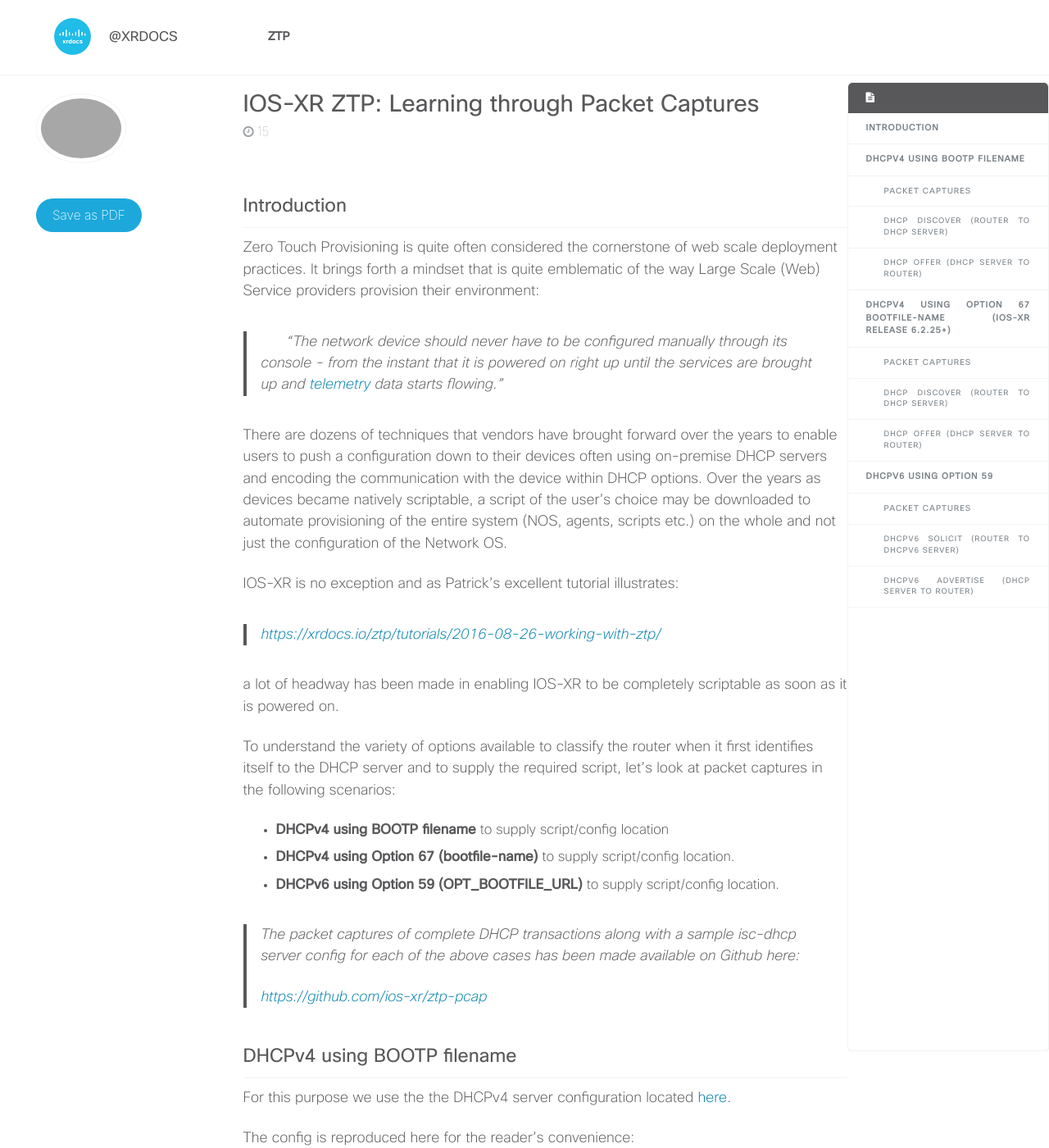
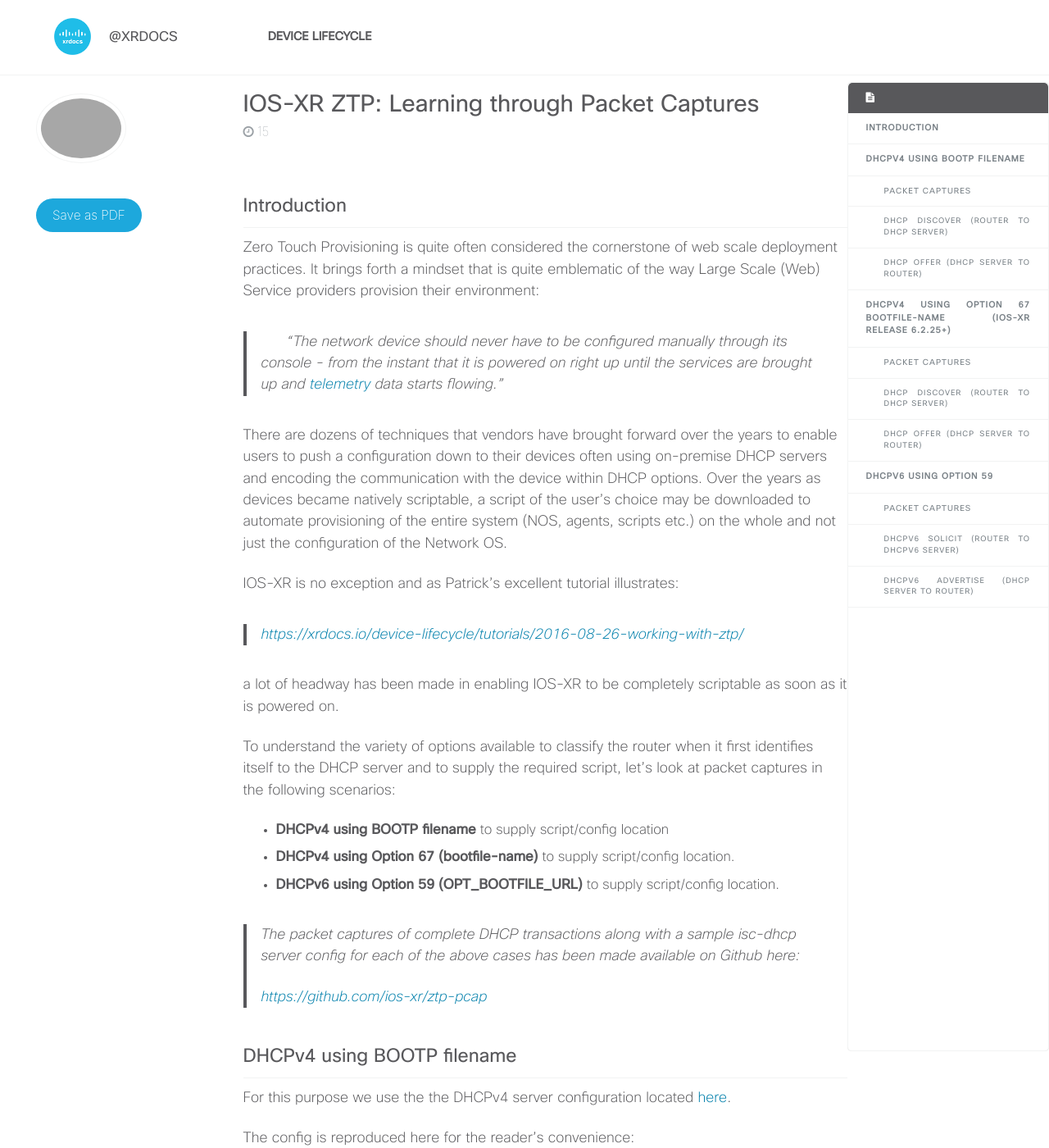
Before and after one commit to xrdocs/device-lifecycle, a Jekyll site: the page built from _blogs/2017-09-21-ios-xr-ztp-learning-through-packet-captures.md, in a window 1280 px wide and 1400 px high. Shown: the whole window at 82% size. Built offline with Jekyll 4.4.1, drawn with Linux system fonts in a browser that asks for light colours; comment, search, counter and statistics services are not loaded.

Commit message:
rollback

```diff
--- a/_blogs/2017-09-21-ios-xr-ztp-learning-through-packet-captures.md
+++ b/_blogs/2017-09-21-ios-xr-ztp-learning-through-packet-captures.md
@@ -36,7 +36,7 @@ Zero Touch Provisioning is quite often considered the cornerstone of web scale d
 There are dozens of techniques that vendors have brought forward over the years to enable users to push a configuration down to their devices often using on-premise DHCP servers and encoding the communication with the device within DHCP options. Over the years as devices became natively scriptable, a script of the user's choice may be downloaded to automate provisioning of the entire system (NOS, agents, scripts etc.) on the whole and not just the configuration of the Network OS.
 
 IOS-XR is no exception and as Patrick's excellent tutorial illustrates:
-><https://xrdocs.io/ztp/tutorials/2016-08-26-working-with-ztp/>
+><https://xrdocs.io/device-lifecycle/tutorials/2016-08-26-working-with-ztp/>
 
 a lot of headway has been made in enabling IOS-XR to be completely scriptable as soon as it is powered on.
 
--- a/_config.yml
+++ b/_config.yml
@@ -7,14 +7,14 @@
 
 # Site Settings
 locale                   : "en-US"
-title                    : "IOS XR ZTP @xrdocs"
-title_short              : "ZTP"
+title                    : "IOS XR Device Lifecycle @xrdocs"
+title_short              : "Device Lifecycle"
 title_separator          : "|"
 name                     : &name "Cisco Systems Inc"
-description              : &description "Documentation, Blogs and Tutorials on the ZTP, such as RPM management, ZTP & iPXE"
+description              : &description "Documentation, Blogs and Tutorials on the Device Lifecycle, such as RPM management, ZTP & iPXE"
 url                      : "https://xrdocs.io" # the base hostname & protocol for your site e.g. "https://mmistakes.github.io"
-baseurl                  : "/ztp" # the subpath of your site, e.g. "/blog"
-gh_repo                  : "https://github.com/xrdocs/ztp"
+baseurl                  : "/device-lifecycle" # the subpath of your site, e.g. "/blog"
+gh_repo                  : "https://github.com/xrdocs/device-lifecycle"
 teaser                   : # filename of teaser fallback teaser image placed in /images/, .e.g. "500x300.png"
 # breadcrumbs            : false # true, false (default)
 words_per_minute         : 200
@@ -282,8 +282,8 @@ tags:
 
 
 prose:
-  siteurl: 'https://xrdocs.io/ztp/'
-  relativeLinks: 'https://xrdocs.io/ztp/links.jsonp'
+  siteurl: 'https://xrdocs.io/device-lifecycle/'
+  relativeLinks: 'https://xrdocs.io/device-lifecycle/links.jsonp'
   media: 'images'
   ignore:
     - index.md
--- a/_layouts/homepage.html
+++ b/_layouts/homepage.html
@@ -16,11 +16,11 @@
 <div class="page__hero--overlay" style="background-image: url('images/lp/unsplash-lp3.jpg');">
     <div class="wrapper" >
         <h1 style="margin-top: 0; color: #188DB1;">
-            ZTP
+            Device Lifecycle
         </h1>
 
         <p>
-            Documentation, Blogs and Tutorials on the ZTP,<br>
+            Documentation, Blogs and Tutorials on the Device Lifecycle,<br>
             such as RPM management, ZTP & iPXE<br>
             <a href="{{ base_url }}tutorials/" class="btn btn--large"><i class='fa fa-step-forward'></i> Get Started!</a>
             <a href="{{ base_url }}blogs/" class="btn btn--large"><i class='fa fa-step-forward'></i> Blogs</a>
```
Also changed, not shown: README.md (+2 -2 lines), _blogs/2016-10-24-using-ztp-to-install-chef.md (+1 -1 lines), _blogs/ZTP-Workflow-Part-1-Planning-ahead.md (+2 -2 lines), _config.dev.yml (+5 -5 lines).
